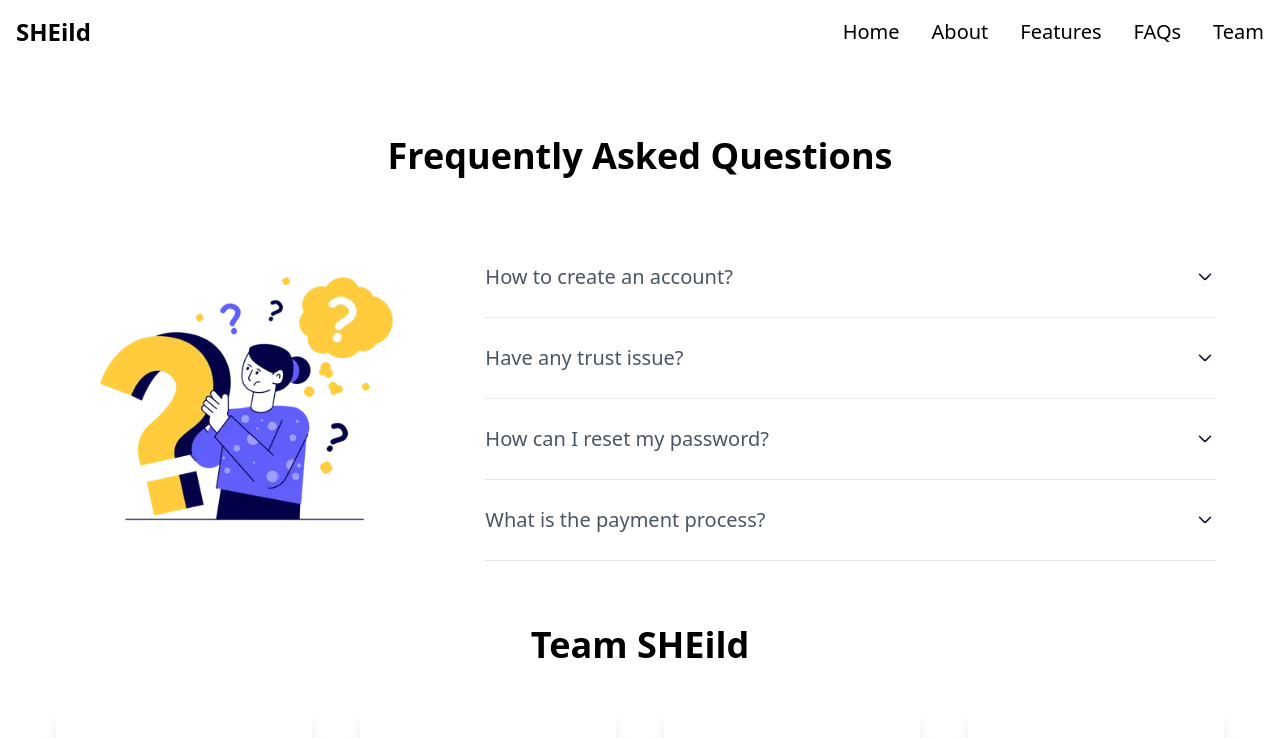
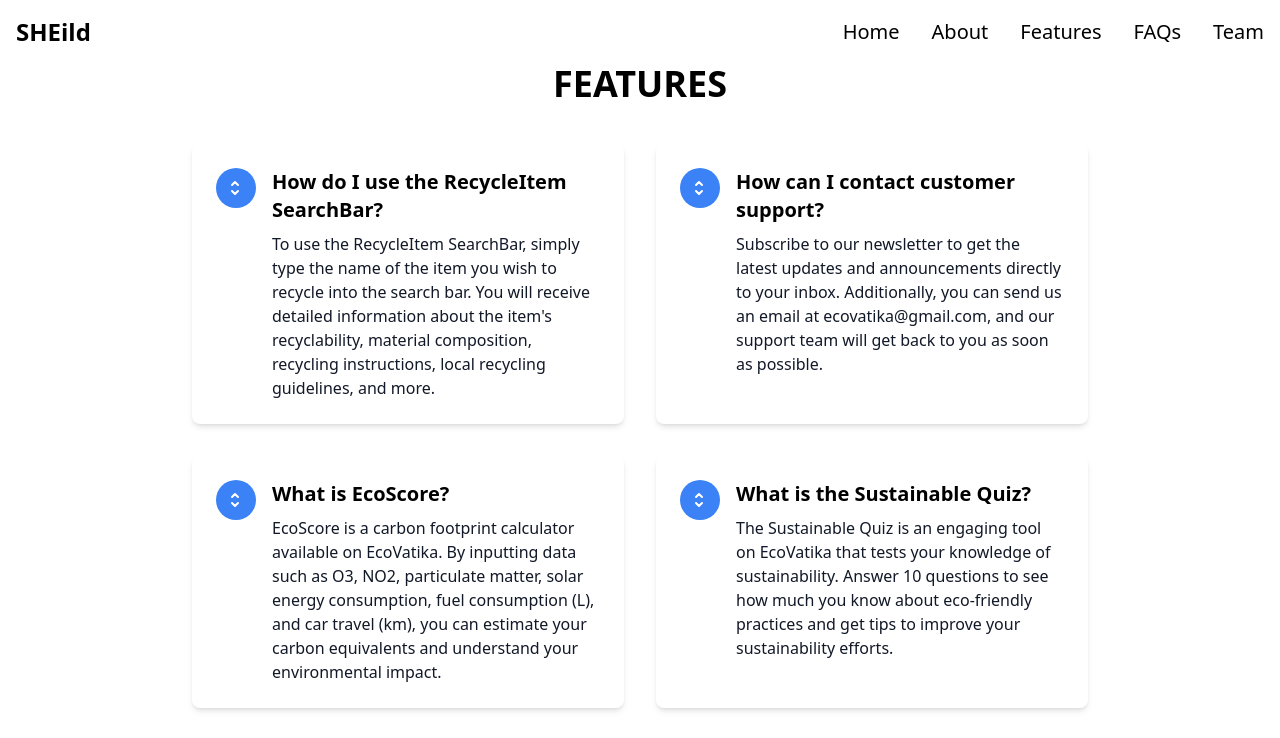
Before and after one commit to VrandaaGarg/SHEild, a React (Vite) app: page / in a window 1280 px wide. Shown: the top 738 px of the page. Built offline with nearby package versions, Linux system fonts and the light colour scheme.

Commit message:
Feature done

```diff
--- a/src/Components/FAQs.jsx
+++ b/src/Components/FAQs.jsx
@@ -31,7 +31,7 @@ function FAQs() {
   ];
 
   return (
-    <div className="px-16 pt-24" id="FAQs">
+    <div className="px-16 pt-12" id="FAQs">
       <section className="">
         <div className="">
           <div className="text-[25px] text-center lg:text-4xl md:py-10 font-semibold">
--- a/src/Components/Features.jsx
+++ b/src/Components/Features.jsx
@@ -1,7 +1,69 @@
 import React from "react";
 
-function Features() {
-  return <div className=""></div>;
-}
+const Features = () => {
+  const features = [
+    {
+      question: "How do I use the RecycleItem SearchBar?",
+      answer:
+        "To use the RecycleItem SearchBar, simply type the name of the item you wish to recycle into the search bar. You will receive detailed information about the item's recyclability, material composition, recycling instructions, local recycling guidelines, and more.",
+    },
+    {
+      question: "How can I contact customer support?",
+      answer:
+        " Subscribe to our newsletter to get the latest updates and announcements directly to your inbox. Additionally, you can send us an email at ecovatika@gmail.com, and our support team will get back to you as soon as possible.",
+    },
+    {
+      question: "What is EcoScore?",
+      answer:
+        "EcoScore is a carbon footprint calculator available on EcoVatika. By inputting data such as O3, NO2, particulate matter, solar energy consumption, fuel consumption (L), and car travel (km), you can estimate your carbon equivalents and understand your environmental impact.",
+    },
+    {
+      question: "What is the Sustainable Quiz?",
+      answer:
+        "The Sustainable Quiz is an engaging tool on EcoVatika that tests your knowledge of sustainability. Answer 10 questions to see how much you know about eco-friendly practices and get tips to improve your sustainability efforts.",
+    },
+  ];
+
+  return (
+    <div id="Features" className="max-w-4xl  py-12 pt-16 mx-12 md:mx-auto">
+      <h2 className="text-4xl text-black  font-bold mb-10 text-center">
+        FEATURES
+      </h2>
+      <div className="grid gap-8  md:grid-cols-2">
+        {features.map((feature, index) => (
+          <div
+            key={index}
+            className="bg-white hover:scale-105 cursor-pointer duration-100 text-black hover:bg-amber-300  p-6 rounded-lg shadow-md"
+          >
+            <div className="flex items-start">
+              <div className="w-10 h-10 flex-shrink-0  bg-blue-500 text-white  rounded-full flex items-center justify-center mr-4">
+                <svg
+                  className="w-6 h-6"
+                  fill="none"
+                  stroke="currentColor"
+                  viewBox="0 0 24 24"
+                  xmlns="http://www.w3.org/2000/svg"
+                >
+                  <path
+                    strokeLinecap="round"
+                    strokeLinejoin="round"
+                    strokeWidth="2"
+                    d="M8 9l3-3 3 3m0 6l-3 3-3-3"
+                  />
+                </svg>
+              </div>
+              <div className="">
+                <h3 className="text-xl text-black font-semibold mb-2 ">
+                  {feature.question}
+                </h3>
+                <p className="text-gray-900">{feature.answer}</p>
+              </div>
+            </div>
+          </div>
+        ))}
+      </div>
+    </div>
+  );
+};
 
 export default Features;
--- a/src/Components/Home.jsx
+++ b/src/Components/Home.jsx
@@ -1,10 +1,12 @@
 import React from "react";
 import FAQs from "./FAQs";
 import Team from "./Team";
+import Features from "./Features";
 
 function Home() {
   return (
     <div className="">
+      <Features />
       <FAQs />
       <Team />
     </div>
```
